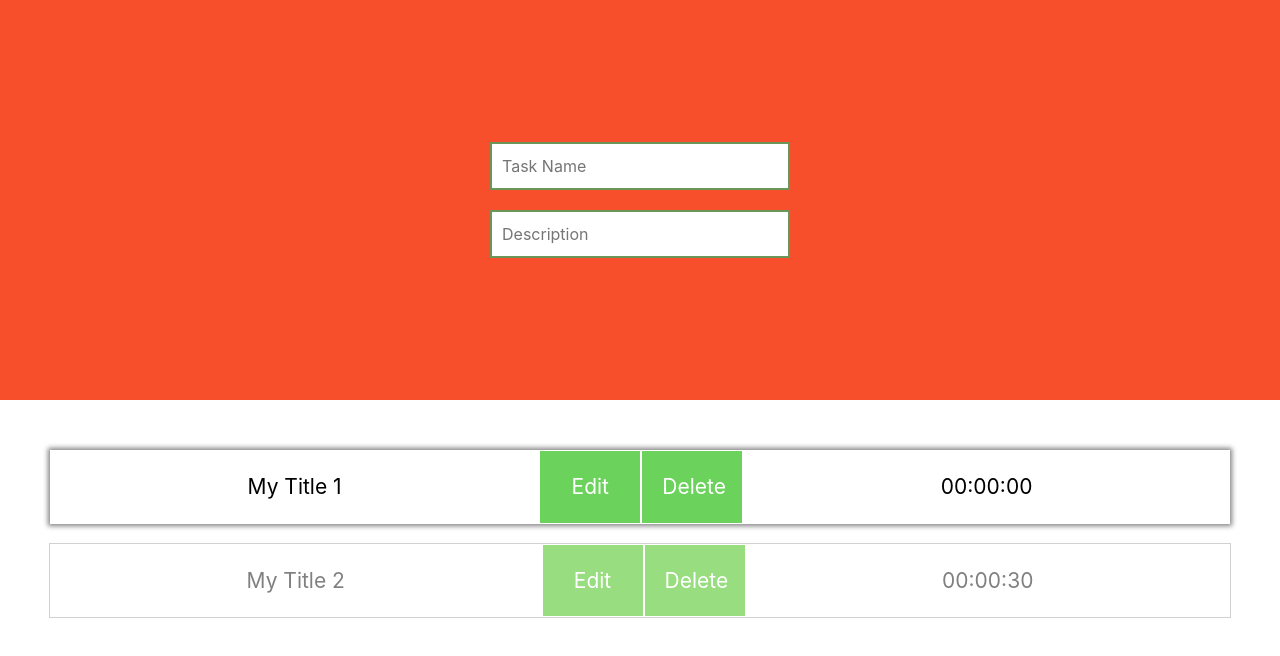
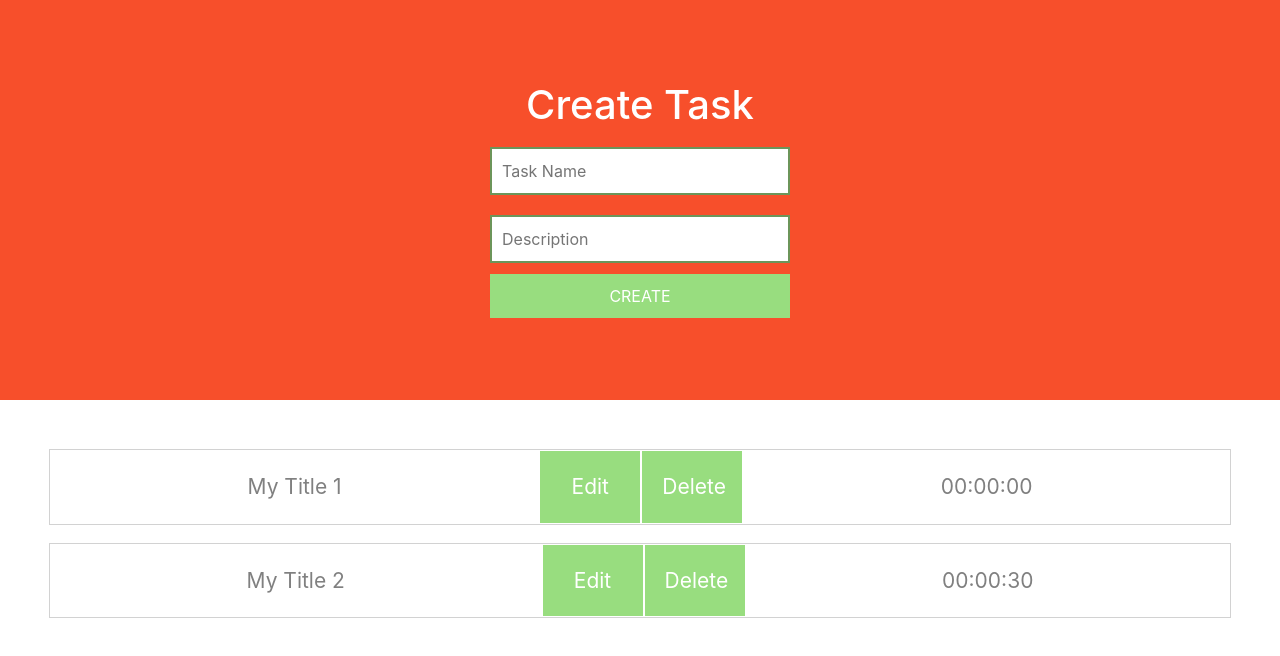
Before and after one commit to AnastasiaKozachuk/Pomodoro, a React (Create React App) app in the folder src/main/frontend/: page /dashboard/manage-tasks in a window 1280 px wide. Shown: the top 656 px of the page. Built offline with nearby package versions, Linux system fonts and the light colour scheme.

Commit message:
Updated TaskManager

```diff
--- a/src/main/frontend/src/components/TasksComponents/TaskManager.css
+++ b/src/main/frontend/src/components/TasksComponents/TaskManager.css
@@ -31,3 +31,15 @@
     align-items: center;
     justify-content: center;
 }
+.TaskManager_title{
+    color: white;
+}
+
+.TaskManager_button{
+    background-color: #98dd7f;
+    color: white;
+    text-align: center;
+    width: 300px;
+    padding: 10px;
+    margin: 1px;
+}
--- a/src/main/frontend/src/components/TasksComponents/TaskManager.js
+++ b/src/main/frontend/src/components/TasksComponents/TaskManager.js
@@ -21,7 +21,7 @@ class TaskManager extends Component {
         //test data
         let tasks = [
             {
-                active: "Active",
+                active: "",
                 title: "My Title 1",
                 description: "Description",
                 isStarted:"Yes",
@@ -73,6 +73,7 @@ class TaskManager extends Component {
         return (
             <div className="TaskManager_container">
                 <div className="TaskManager_create_container">
+                    <h1 className="TaskManager_title">Create Task</h1>
                     <div>
                         <input className="Signin-form_input"
                                onChange={(evt) => this.updateNameValue(evt)}
@@ -85,6 +86,7 @@ class TaskManager extends Component {
                                type="textarea"
                                placeholder="Description"/>
                     </div>
+                    <div className="TaskManager_button">CREATE</div>
                 </div>
                 <div className="Tasks_container">
                     {this.createTaskItems()}
```
